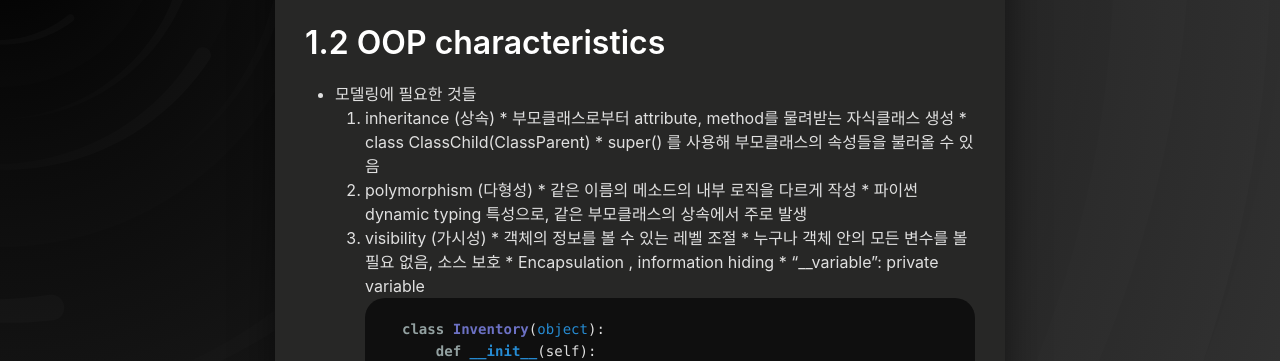
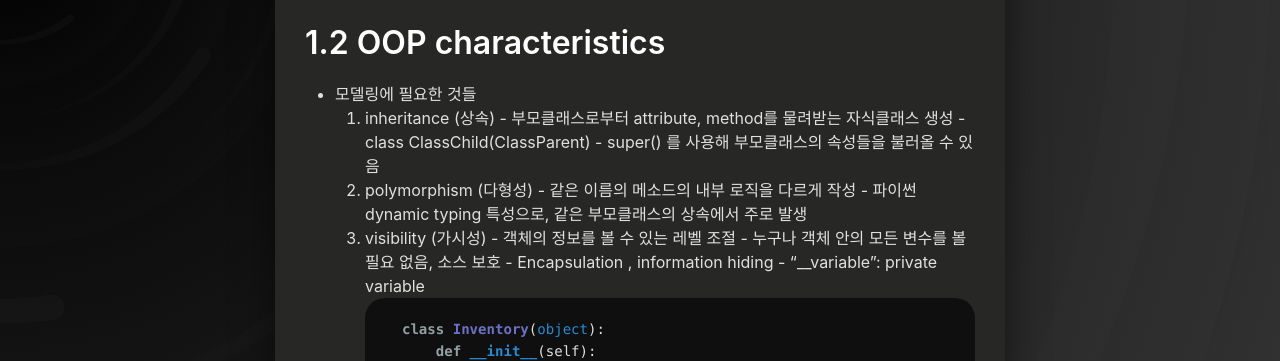
Before and after one commit to philgineer/philgineer.github.io, a Jekyll site: the page built from _posts/2021-01-21-boostcamp_004.md, in a window 1280 px wide and 900 px high, scrolled down 881 px. Shown: the part 152-513 px from the top of the window. Built offline with Jekyll 4.4.1, drawn with Linux system fonts in a browser that asks for light colours.

````diff
--- a/_posts/2021-01-21-boostcamp_004.md
+++ b/_posts/2021-01-21-boostcamp_004.md
@@ -41,17 +41,17 @@ tags: [Naver Boostcamp, daily report]
 ## 1.2 OOP characteristics
 * 모델링에 필요한 것들
     1. inheritance (상속)
-      * 부모클래스로부터 attribute, method를 물려받는 자식클래스 생성
-      * class ClassChild(ClassParent)
-      * super() 를 사용해 부모클래스의 속성들을 불러올 수 있음
+      - 부모클래스로부터 attribute, method를 물려받는 자식클래스 생성
+      - class ClassChild(ClassParent)
+      - super() 를 사용해 부모클래스의 속성들을 불러올 수 있음
     2. polymorphism (다형성)
-      * 같은 이름의 메소드의 내부 로직을 다르게 작성
-      * 파이썬 dynamic typing 특성으로, 같은 부모클래스의 상속에서 주로 발생
+      - 같은 이름의 메소드의 내부 로직을 다르게 작성
+      - 파이썬 dynamic typing 특성으로, 같은 부모클래스의 상속에서 주로 발생
     3. visibility (가시성)
-      * 객체의 정보를 볼 수 있는 레벨 조절
-      * 누구나 객체 안의 모든 변수를 볼 필요 없음, 소스 보호
-      * Encapsulation , information hiding
-      * "__variable": private variable
+      - 객체의 정보를 볼 수 있는 레벨 조절
+      - 누구나 객체 안의 모든 변수를 볼 필요 없음, 소스 보호
+      - Encapsulation , information hiding
+      - "__variable": private variable
          ``` python
          class Inventory(object):
              def __init__(self):
````
